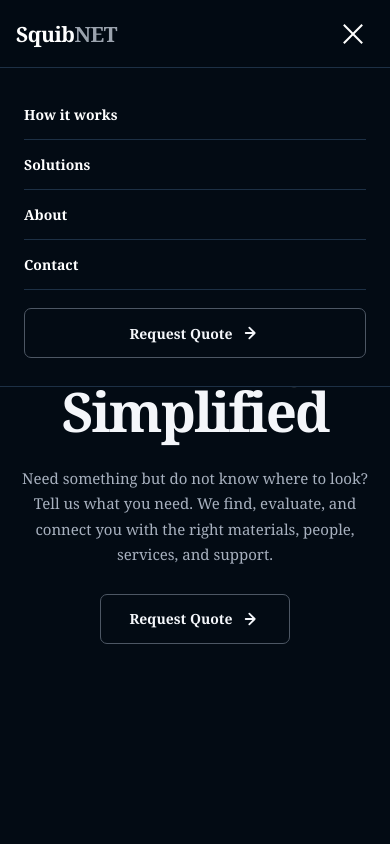
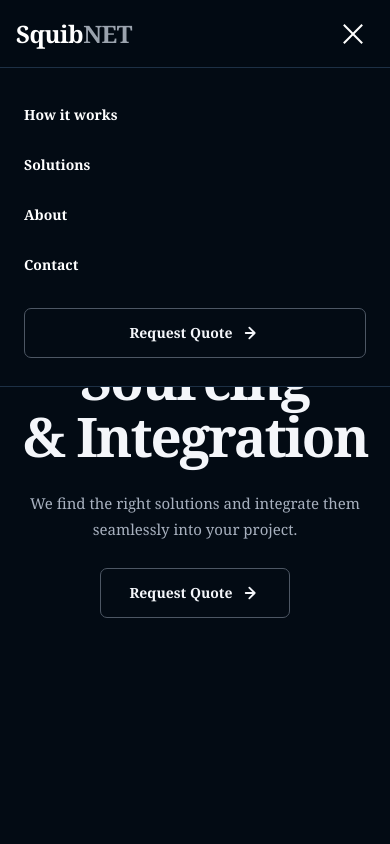
Before and after one commit to tsquibb52/squibnet, a website: page index.html in a window 390 px wide. Both pictures are taken after a click on the button "Toggle navigation". Shown: the top 844 px of the page. Drawn offline with Linux system fonts and the light colour scheme.

Commit message:
Update index.html title and hero section text for clarity; modify footer text to reflect new branding. Enhance styles.css for brand alignment and improve navigation styles with flexbox adjustments.

```diff
--- a/index.html
+++ b/index.html
@@ -7,7 +7,7 @@
       name="description"
       content="SquibNET sources the materials, labour, distribution, services, and business support needed to move projects forward."
     />
-    <title>SquibNET | Solution Sourcing, Simplified</title>
+    <title>SquibNET | Solution Sourcing &amp; Integration</title>
     <link rel="icon" href="favicon.svg?v=6" type="image/svg+xml" />
     <link rel="stylesheet" href="styles.css" />
     <script src="script.js" defer></script>
@@ -42,8 +42,8 @@
     <main id="main">
       <section class="hero" aria-labelledby="hero-title">
         <div class="container hero-simple reveal">
-          <h1 id="hero-title">Solution Sourcing<br />Simplified</h1>
-          <p>Need something but do not know where to look? Tell us what you need. We find, evaluate, and connect you with the right materials, people, services, and support.</p>
+          <h1 id="hero-title">Solution Sourcing<br />&amp; Integration</h1>
+          <p>We find the right solutions and integrate them seamlessly into your project.</p>
           <a class="button quote-button hero-button" href="#quote">
             Request Quote
             <svg viewBox="0 0 20 20" aria-hidden="true"><path d="m7 4 6 6-6 6M3 10h10" /></svg>
@@ -322,7 +322,7 @@
             <a class="brand footer-brand" href="#top" aria-label="SquibNET home">
               <span>Squib<span>NET</span></span>
             </a>
-            <p>Solution sourcing, simplified.</p>
+            <p>Solution sourcing &amp; integration.</p>
           </div>
           <div class="footer-links">
             <div>
--- a/styles.css
+++ b/styles.css
@@ -107,10 +107,17 @@ svg {
 }
 
 .brand {
+  display: inline-flex;
+  align-items: center;
   color: white;
   font-size: 21px;
   font-weight: 700;
   letter-spacing: -0.5px;
+  line-height: 1;
+}
+
+.site-header .brand {
+  font-size: 24px;
 }
 
 .brand span span {
@@ -124,6 +131,7 @@ svg {
   color: white;
   font-size: 14px;
   font-weight: 700;
+  line-height: 1;
 }
 
 .site-nav > a:not(.button) {
@@ -183,7 +191,10 @@ svg {
   cursor: pointer;
   font-size: 14px;
   font-weight: 700;
+  line-height: 1;
   white-space: nowrap;
+  appearance: none;
+  -webkit-appearance: none;
   transition: background 160ms ease, border-color 160ms ease, transform 160ms ease;
 }
 
@@ -868,29 +879,38 @@ svg {
     display: grid;
     padding: 22px 24px 28px;
     gap: 0;
-    transform: translateY(-130%);
+    clip-path: inset(0 0 100% 0);
+    opacity: 0;
+    pointer-events: none;
+    transform-origin: top;
     visibility: hidden;
     background: var(--background);
     border-bottom: 1px solid var(--border);
-    transition: transform 200ms ease, visibility 200ms ease;
+    transition: clip-path 220ms ease, opacity 160ms ease, visibility 220ms ease;
   }
 
   .site-nav.open {
-    transform: translateY(0);
+    clip-path: inset(0);
+    opacity: 1;
+    pointer-events: auto;
     visibility: visible;
   }
 
   .site-nav > a:not(.button) {
-    padding: 15px 0;
-    border-bottom: 1px solid var(--border);
+    display: flex;
+    min-height: 50px;
+    padding: 0;
+    align-items: center;
+    line-height: 1;
   }
 
   .site-nav > a:not(.button)::after {
-    bottom: 0;
+    display: none;
   }
 
   .site-nav .button {
     margin-top: 18px;
+    line-height: 1;
   }
 
   .steps,
@@ -942,6 +962,12 @@ svg {
 
   .site-header {
     height: 68px;
+  }
+
+  .site-header .brand {
+    height: 100%;
+    align-items: center;
+    line-height: 1;
   }
 
   .site-nav {
```
